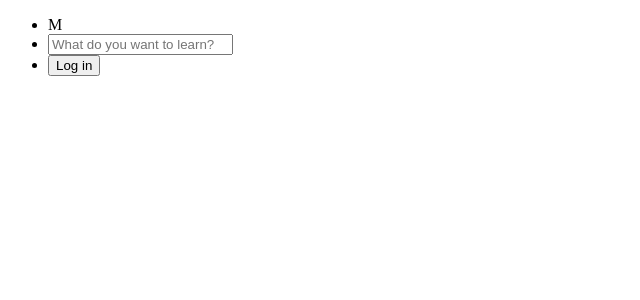
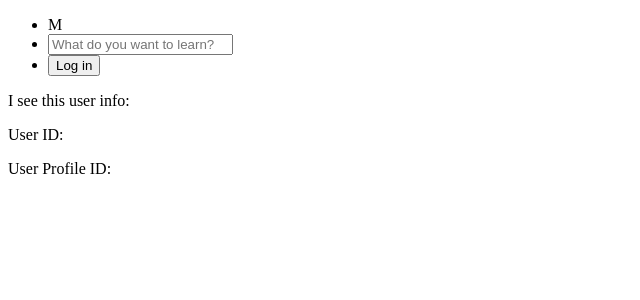
Before and after one commit to setezazian/MonetMyrtleMentor, a React app: page /debug in a window 1280 px wide. Shown: the top 300 px of the page, without its empty margins (0-640 px from the left). Built offline with nearby package versions, Linux system fonts and the light colour scheme; no server answers; the HTML template or start-up script is replaced by a standard one.

Commit message:
/api/me route that will retrieve logged-in user's info. 'Debug' page for quick testing of login functionality

```diff
--- a/client/src/components/App.jsx
+++ b/client/src/components/App.jsx
@@ -7,6 +7,7 @@ import Navbar from './Navbar.jsx';
 import Profile from './Profile/Profile.jsx';
 import FormSignup from './FormSignup/FormSignup.jsx';
 import FormLogin from './FormSignup/FormLogin.jsx';
+import Debug from './Debug/Debug.jsx';
 
 const pageIdxContext = React.createContext();
 const App = () => {
@@ -26,6 +27,7 @@ const App = () => {
             <Route path="/profile" component={Profile} />
             <Route exact path="/signup" component={FormSignup} />
             <Route exact path="/login" component={FormLogin} />
+            <Route exact path="/debug" component={Debug} />
           </Switch>
         </BrowserRouter>
       </div>
--- a/client/src/components/Debug/Debug.jsx
+++ b/client/src/components/Debug/Debug.jsx
@@ -1,9 +1,35 @@
-import React from 'react';
+import React, { useEffect, useState } from 'react';
+import axios from 'axios';
 
 export default function Debug() {
+  const [user, setUser] = useState({});
+  const [loginMsg, setLoginMsg] = useState(null);
+
+  useEffect(() => {
+    axios.get('/api/me')
+      .then((response) => {
+        console.log('Server responded with: ', response.data);
+        if (response.data === null) {
+          setLoginMsg('You are not logged in.');
+        } else {
+          setUser(response.data);
+        }
+      })
+      .catch((err) => console.log('GET error: ', err));
+  }, []);
+
   return (
     <>
       <p>I see this user info:</p>
+      <p>
+        User ID:
+        {user.id}
+      </p>
+      <p>
+        User Profile ID:
+        {user.profile_id}
+      </p>
+      <p>{loginMsg}</p>
     </>
   );
 }
```
Also changed, not shown: 1 other file (tests, documents, lock files or other folders).
